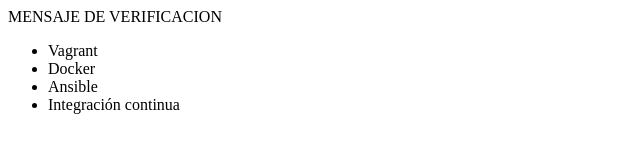
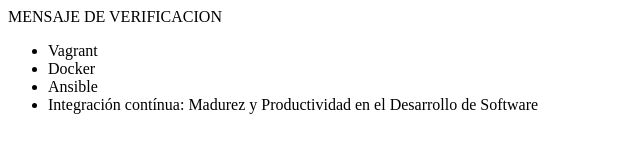
Before and after one commit to Asher-Eliyahu/alura-git, a plain HTML site: page index.html in a window 1280 px wide. Shown: the whole page, without its empty margins (0-640 px from the left). Drawn offline with Linux system fonts and the light colour scheme.

Commit message:
Renombrando curso de Integración Contínua

```diff
--- a/index.html
+++ b/index.html
@@ -10,7 +10,7 @@
          <li> Vagrant </li>
          <li> Docker </li>
          <li> Ansible </li>
-         <li> Integración continua </li>
+         <li> Integración contínua: Madurez y Productividad en el Desarrollo de Software </li>
      </ul>
 </body>
 </html>
```
